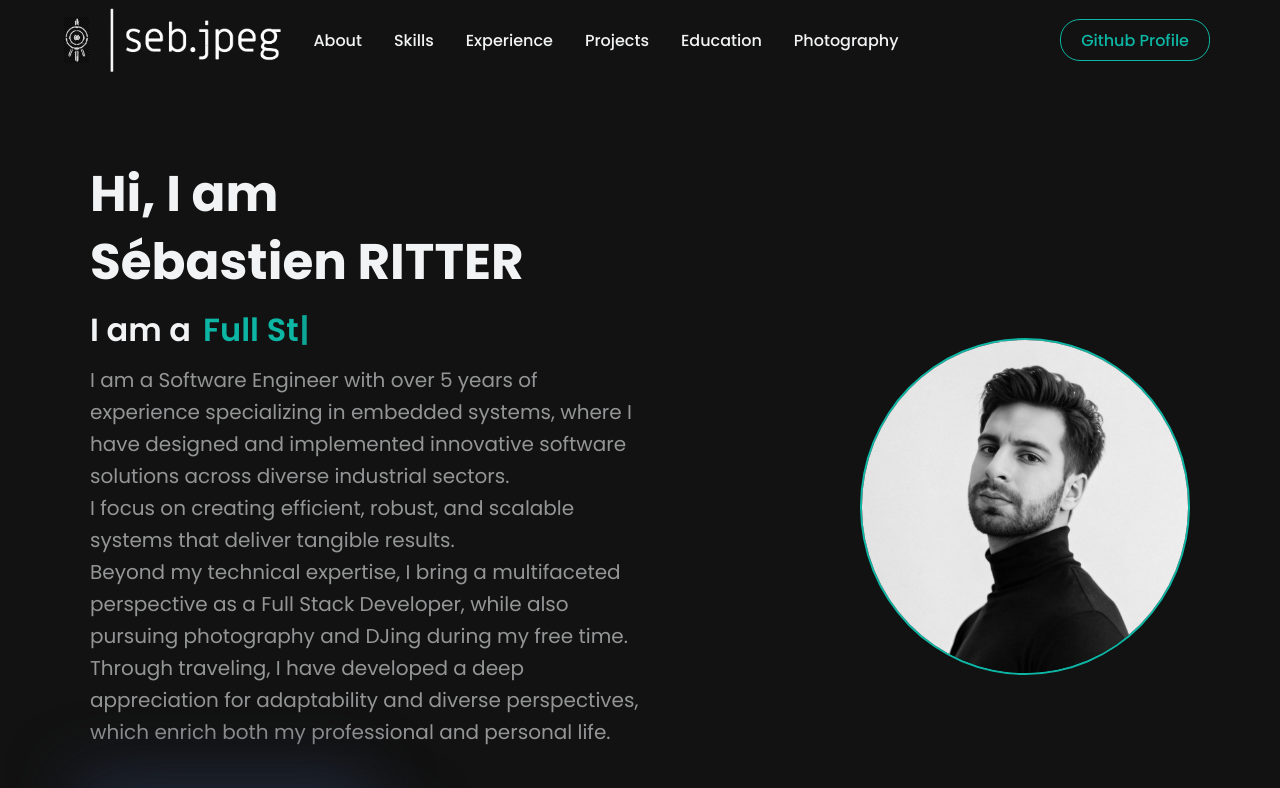
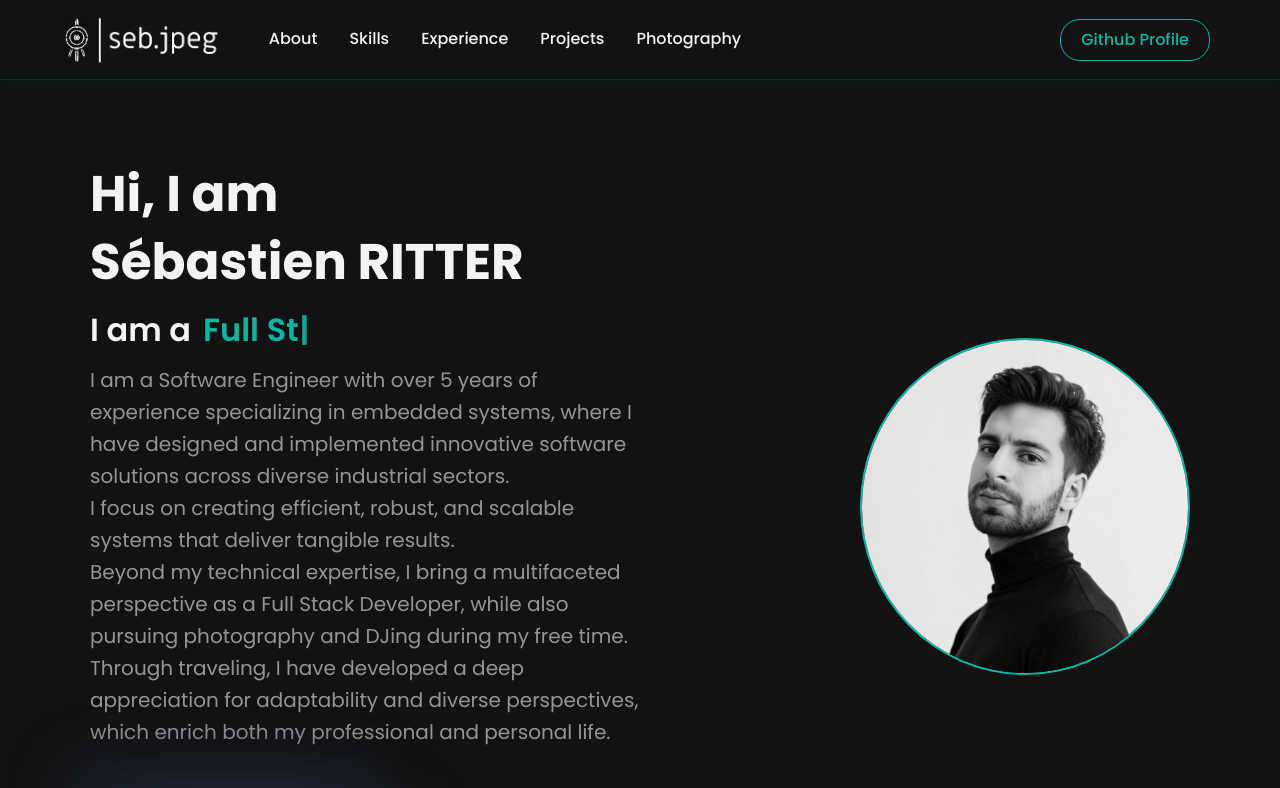
Before and after one commit to rittersport67/PortFolio, a React (Create React App) app: page / in a window 1280 px wide. Shown: the top 788 px of the page. Built offline with nearby package versions, Linux system fonts and the light colour scheme.

Commit message:
update navbar

```diff
--- a/src/components/Navbar/index.js
+++ b/src/components/Navbar/index.js
@@ -9,18 +9,21 @@ import { Link as LinkR } from 'react-router-dom';
 const UlrichEasterEgg = React.lazy(() => import('./UlrichEasterEgg'));
 
 const Nav = styled.div`
-background-color : ${({ theme }) => theme.card_light};
-height : 80px;
-display : flex;
-justify-content : center;
-align-items: center;
-font-size: 1rem;
-position: sticky;
-top: 0
-z-index:10;
-@media screen and (max-width: 960px) {
-  transition: 0.8s all ease;
-}`;
+  background-color: ${({ theme }) => theme.card_light};
+  height: 80px;
+  display: flex;
+  justify-content: center;
+  align-items: center;
+  font-size: 1rem;
+  position: sticky;
+  top: 0;
+  z-index: 100;
+  border-bottom: 1px solid rgba(13, 182, 164, 0.2);
+  box-shadow: 0 2px 20px rgba(13, 182, 164, 0.06);
+  @media screen and (max-width: 960px) {
+    transition: 0.8s all ease;
+  }
+`;
 
 const NavContainer = styled.div`
   display: flex;
@@ -40,7 +43,7 @@ const LogoArea = styled.div`
 `;
 
 const NavLogo = styled.img`
-  width: 200px;
+  width: 160px;
   height: auto;
   padding: 0 6px;
   display: flex;
@@ -58,7 +61,8 @@ const LyokoSymbol = styled.img`
   filter: invert(1) brightness(0.85);
   transition: filter 0.3s ease;
   ${LogoArea}:hover & {
-    filter: invert(62%) sepia(80%) saturate(400%) hue-rotate(130deg) brightness(1.1);
+    filter: invert(62%) sepia(80%) saturate(400%) hue-rotate(130deg)
+      brightness(1.1);
   }
 `;
 
@@ -77,13 +81,29 @@ const NavItems = styled.ul`
 `;
 
 const NavLink = styled.a`
+  position: relative;
   color: ${({ theme }) => theme.text_primary};
   font-weight: 500;
   cursor: pointer;
-  transition: all 0.2s ease-in-out;
   text-decoration: none;
-  :hover {
+  padding-bottom: 3px;
+  transition: color 0.2s ease;
+
+  &::after {
+    content: '';
+    position: absolute;
+    bottom: 0;
+    left: 0;
+    width: 0;
+    height: 1.5px;
+    background: ${({ theme }) => theme.primary};
+    transition: width 0.25s ease;
+  }
+  &:hover {
     color: ${({ theme }) => theme.primary};
+  }
+  &:hover::after {
+    width: 100%;
   }
 `;
 
@@ -126,14 +146,12 @@ const GitHubButton = styled.a`
 const MobileIcon = styled.div`
   display: none;
   @media screen and (max-width: 768px) {
-    display: block;
-    position: absolute;
-    top: 0;
-    right: 0;
-    transform: translate(-100%, 60%);
+    display: flex;
+    align-items: center;
     font-size: 1.5rem;
     cursor: pointer;
     color: ${({ theme }) => theme.text_primary};
+    z-index: 200;
   }
 `;
 
@@ -146,7 +164,7 @@ const Span = styled.div`
 const MobileMenu = styled.div`
   display: flex;
   flex-direction: column;
-  justify-content: center;
+  align-items: flex-end;
   gap: 16px;
   position: absolute;
   top: 80px;
@@ -157,9 +175,11 @@ const MobileMenu = styled.div`
   transition: all 0.6s ease-in-out;
   transform: ${({ open }) => (open ? 'translateY(0)' : 'translateY(-100%)')};
   border-radius: 0 0 20px 20px;
-  box-shadow: 0 0 10px 0 rgba(0, 0, 0, 0.2);
+  box-shadow: 0 4px 20px rgba(0, 0, 0, 0.3);
+  border-bottom: 1px solid rgba(13, 182, 164, 0.15);
   opacity: ${({ open }) => (open ? '100%' : '0')};
-  z-index: ${({ open }) => (open ? '1000' : '-1000')};
+  pointer-events: ${({ open }) => (open ? 'all' : 'none')};
+  z-index: 99;
 `;
 
 const MobileMenuLink = styled(LinkR)`
@@ -201,22 +221,16 @@ const Navbar = () => {
             onMouseLeave={() => setUlrichVisible(false)}
           >
             <LyokoSymbol src={lyokoSymbol} alt="Code Lyoko" />
-            <NavLogo src={logo} />
           </LogoArea>
-          <Span />
-          <MobileIcon>
-            <FaBars
-              onClick={() => {
-                setOpen(!open);
-              }}
-            />
+          <NavLogo src={logo} />
+          <MobileIcon onClick={() => setOpen(!open)}>
+            <FaBars />
           </MobileIcon>
           <NavItems>
             <NavLink href="#about">About</NavLink>
             <NavLink href="#skills">Skills</NavLink>
             <NavLink href="#experience">Experience</NavLink>
             <NavLink href="#projects">Projects</NavLink>
-            <NavLink href="#education">Education</NavLink>
             <NavLink href="#photography">Photography</NavLink>
           </NavItems>
           <ButtonContainer>
@@ -226,12 +240,21 @@ const Navbar = () => {
       </NavContainer>
       {open && (
         <MobileMenu open={open}>
-          <MobileMenuLink href="#about" onClick={() => setOpen(!open)}>About</MobileMenuLink>
-          <MobileMenuLink href="#skills" onClick={() => setOpen(!open)}>Skills</MobileMenuLink>
-          <MobileMenuLink href="#experience" onClick={() => setOpen(!open)}>Experience</MobileMenuLink>
-          <MobileMenuLink href="#projects" onClick={() => setOpen(!open)}>Projects</MobileMenuLink>
-          <MobileMenuLink href="#education" onClick={() => setOpen(!open)}>Education</MobileMenuLink>
-          <MobileMenuLink href="#photography" onClick={() => setOpen(!open)}>Photography</MobileMenuLink>
+          <MobileMenuLink href="#about" onClick={() => setOpen(!open)}>
+            About
+          </MobileMenuLink>
+          <MobileMenuLink href="#skills" onClick={() => setOpen(!open)}>
+            Skills
+          </MobileMenuLink>
+          <MobileMenuLink href="#experience" onClick={() => setOpen(!open)}>
+            Experience
+          </MobileMenuLink>
+          <MobileMenuLink href="#projects" onClick={() => setOpen(!open)}>
+            Projects
+          </MobileMenuLink>
+          <MobileMenuLink href="#photography" onClick={() => setOpen(!open)}>
+            Photography
+          </MobileMenuLink>
           <GitHubButton
             style={{
               padding: '10px 16px',
```
